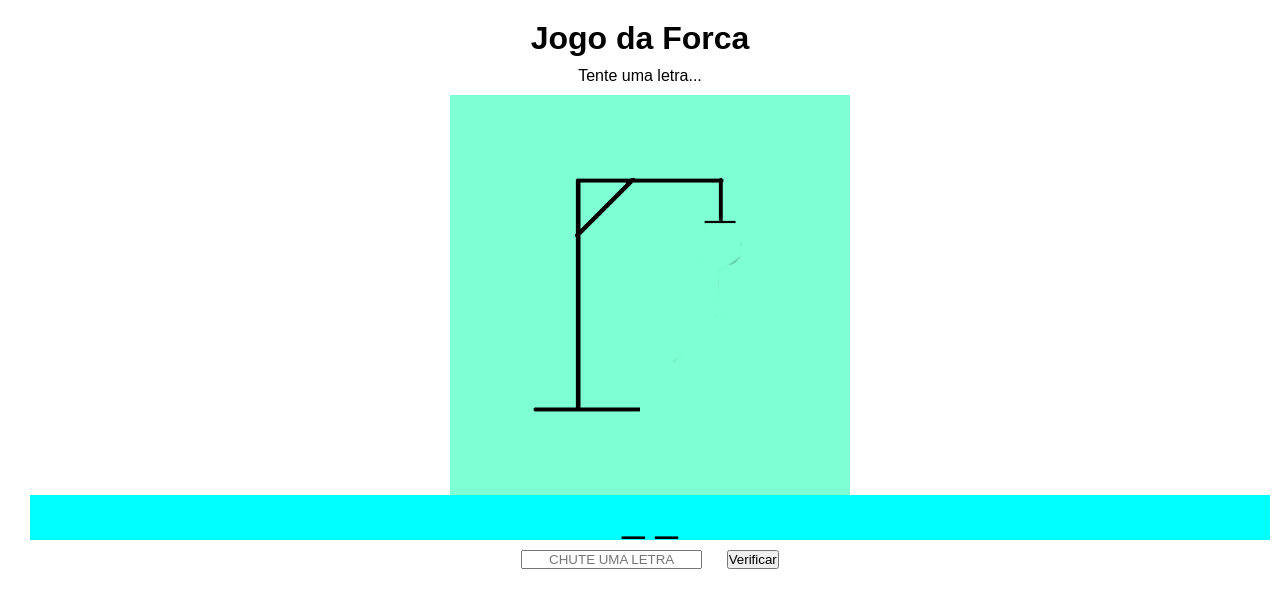
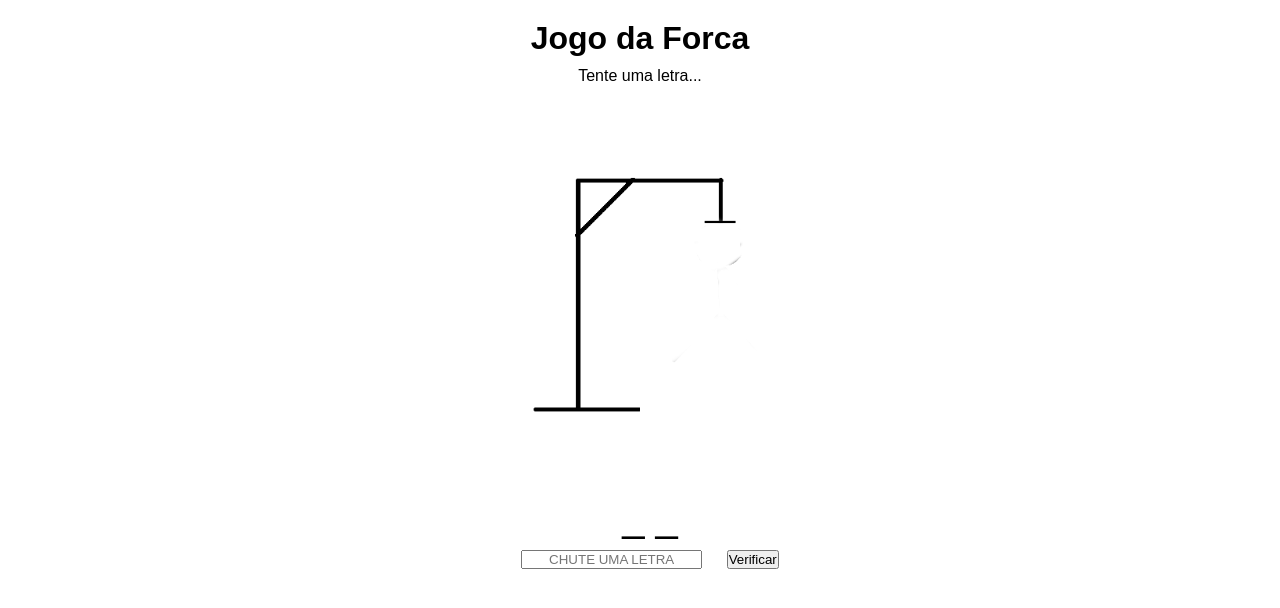
Before and after one commit to AndersonBern/projeto-jogo-da-forca, a plain HTML site: page index.html in a window 1280 px wide. Drawn offline with Linux system fonts and the light colour scheme.

Commit message:
Update style.css

```diff
--- a/style.css
+++ b/style.css
@@ -19,19 +19,16 @@
     width: 400px;
     height: 400px;
     background-image: url(imagens/nivel-0.png);
-    background-color: aquamarine;
     background-size: cover;
     margin: auto;
 }
 
 #palavra {
-    background-color: aqua;
     font-size: 2.5em;
     margin: 0px;
 }
 
 #letra {
-    background-color: wheat;
     margin: 0px;
     font-size: 1em;
 }
```
